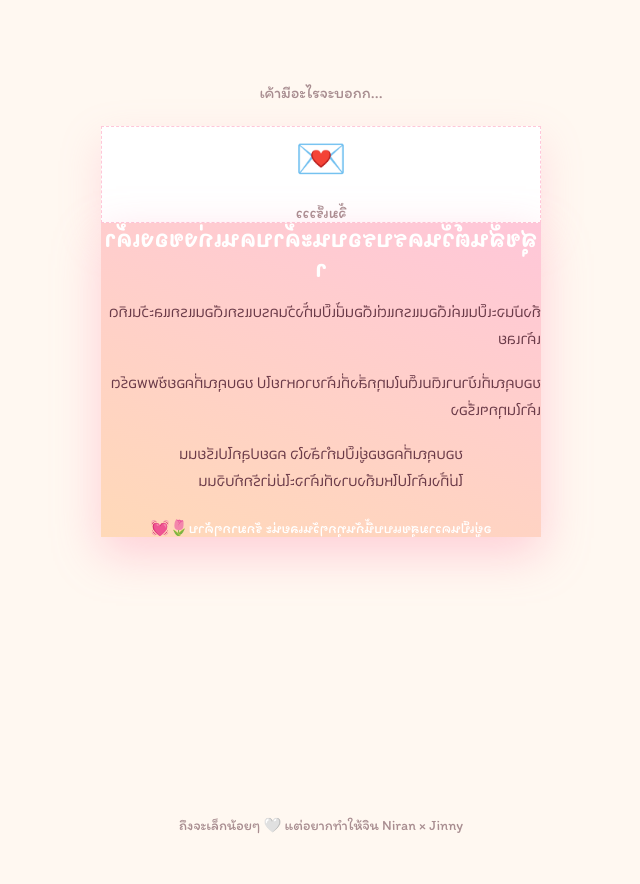
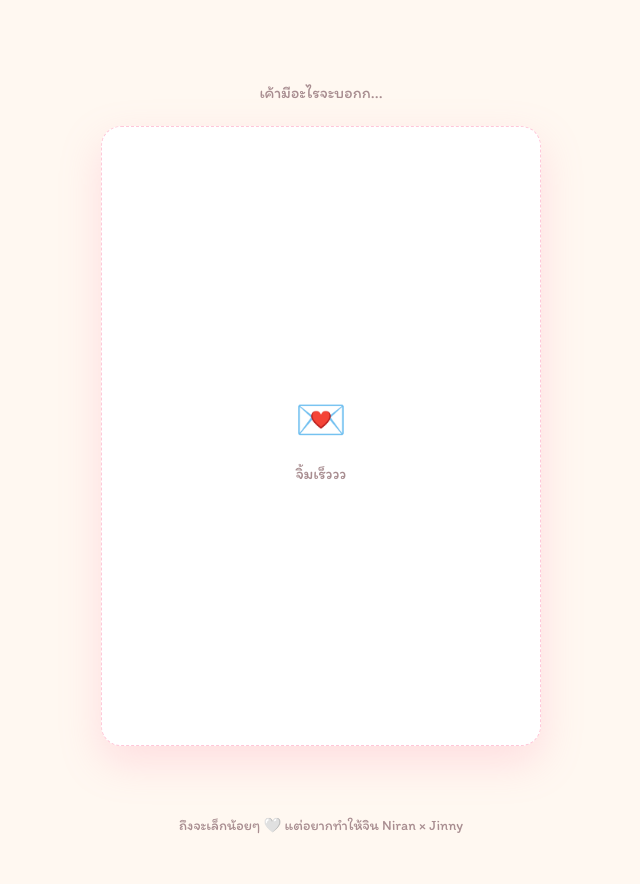
Before and after one commit to idontknow-family/jinny, a website: page index.html in a window 1280 px wide. Shown: the part 2380-3264 px from the top of the page, without its empty margins (319-959 px from the left). Drawn offline with Linux system fonts and the light colour scheme.

Commit message:
fix letter card overflow

```diff
--- a/style.css
+++ b/style.css
@@ -437,13 +437,10 @@
 .letter-card {
   width: 90vw;
   max-width: 440px;
-  /* ขยายความกว้างการ์ด */
   height: 620px;
-  /* ขยายความสูงให้ตัวหนังสือไม่ล้น */
   perspective: 1400px;
   cursor: pointer;
   margin: 0 auto;
-  /* จัดกึ่งกลางหน้าจอ */
 }
 
 .letter-inner {
@@ -458,19 +455,18 @@
   transform: rotateY(180deg);
 }
 
+/* บรรทัดนี้สำคัญมาก ห้ามหาย! ทำให้หน้า-หลังซ้อนกันพอดี */
 .letter-front,
 .letter-back {
-  background: linear-gradient(160deg, var(--pink), var(--peach));
-  transform: rotateY(180deg);
-  box-shadow: 0 16px 44px rgba(255, 143, 174, 0.4);
-  overflow-y: auto;
+  position: absolute;
+  inset: 0;
+  backface-visibility: hidden;
+  border-radius: 20px;
   display: flex;
   flex-direction: column;
   align-items: center;
   justify-content: center;
-  /* ดันข้อความให้อยู่ตรงกลางการ์ด */
-  text-align: center;
-  /* บังคับตัวหนังสืออยู่กึ่งกลาง */
+  padding: 30px;
 }
 
 .letter-front {
@@ -494,8 +490,8 @@
   transform: rotateY(180deg);
   box-shadow: 0 16px 44px rgba(255, 143, 174, 0.4);
   overflow-y: auto;
-  justify-content: flex-start;
-  text-align: left;
+  text-align: center;
+  /* บังคับตัวหนังสืออยู่กึ่งกลาง */
 }
 
 .letter-title {
```
